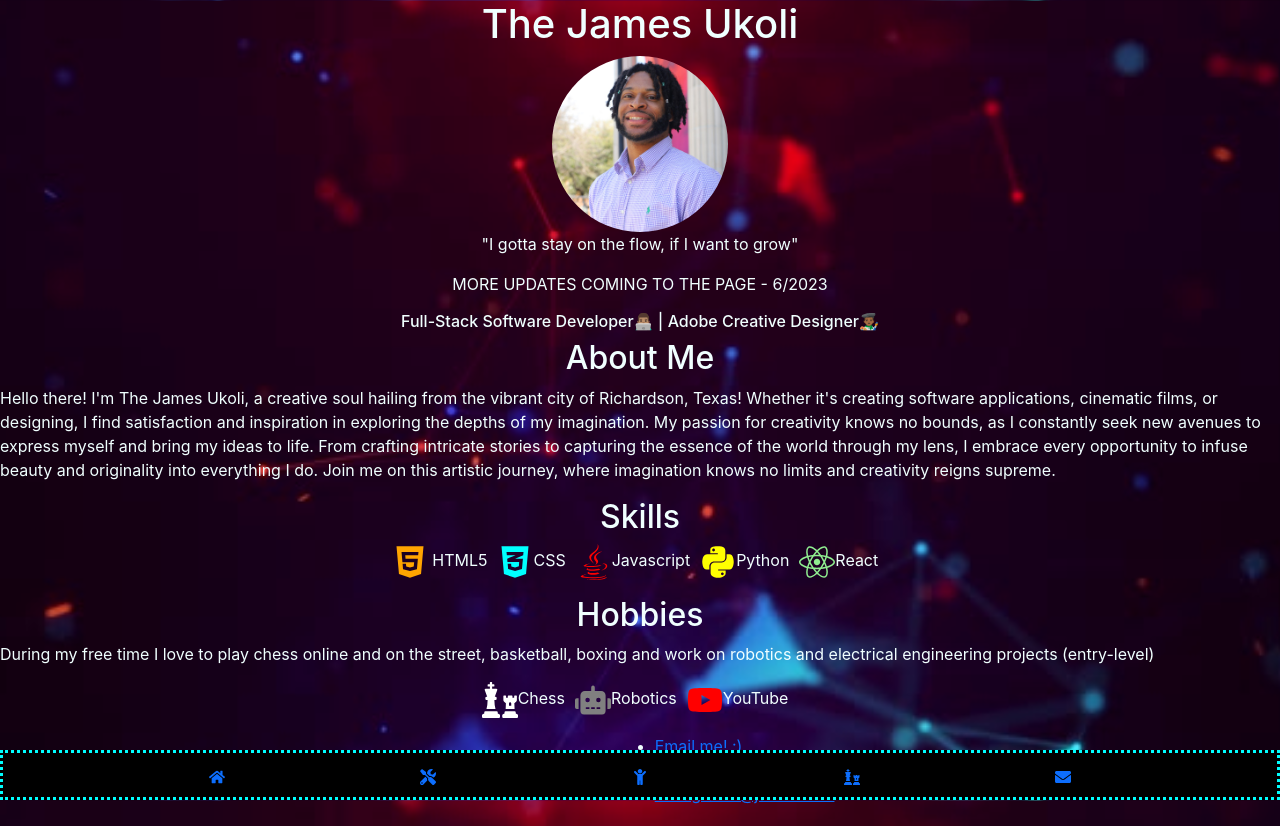
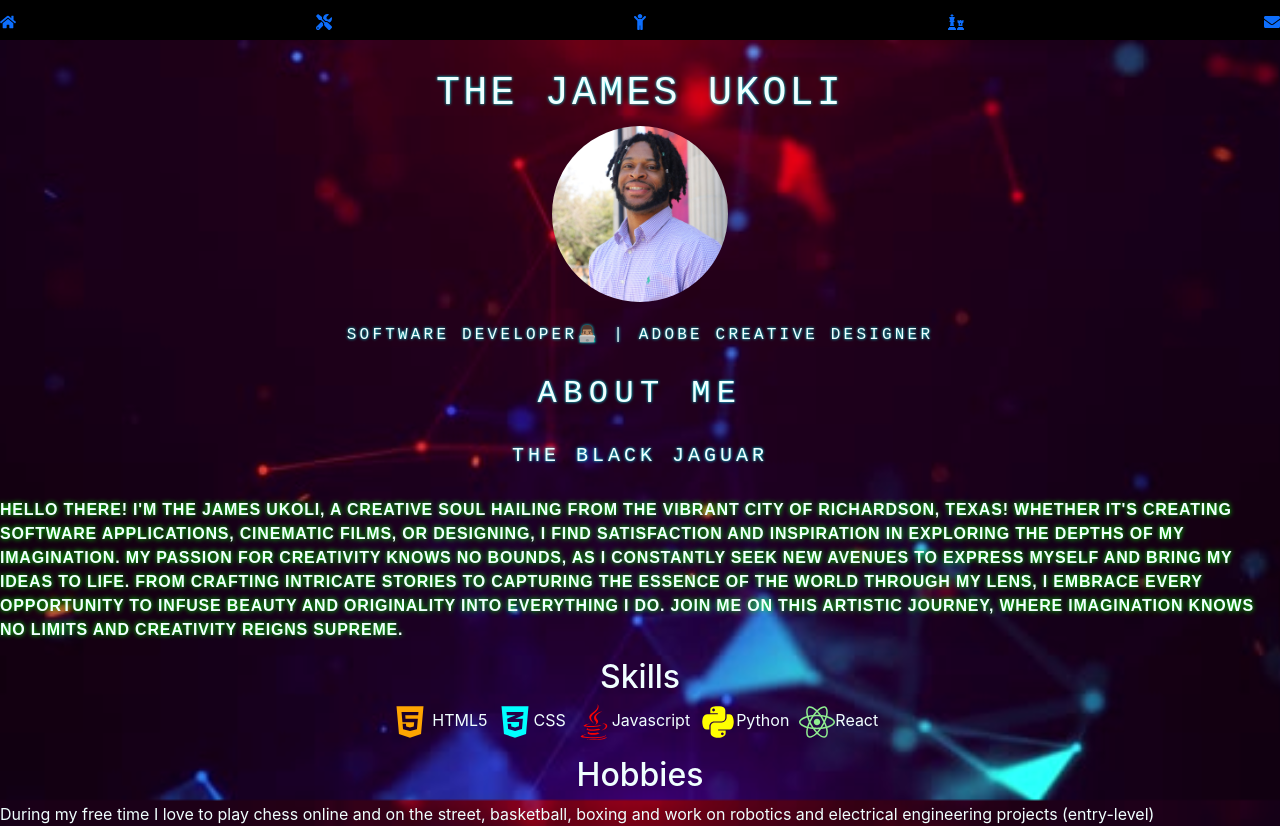
Before and after one commit to James-Ukoli/new_portfolio, a React (Create React App) app: page / in a window 1280 px wide. Shown: the top 826 px of the page. Built offline with nearby package versions, Linux system fonts and the light colour scheme.

Commit message:
Robotic text style update1

```diff
--- a/src/sections/AboutMe.css
+++ b/src/sections/AboutMe.css
@@ -1,4 +1,25 @@
-.paragraph {
-    background-color: red;
-    padding: 100px;
+.robotic-text {
+    font-family: "Roboto Mono", monospace;
+    letter-spacing: 0.2em;
+    text-transform: uppercase;
+    text-shadow: 0 0 3px cyan;
+    margin: 30px;
+  }
+
+.robotic-paragraph {
+    font-family: "Arial", sans-serif;
+  font-weight: bold;
+  letter-spacing: 0.05em;
+  text-transform: uppercase;
+  text-shadow: 0 0 5px #00ff00;
+  animation: glitch 2s infinite;
 }
+
+/* .cyan {
+    color: ;
+} */
+
+.black {
+
+    text-shadow: cyan  30px;
+}
--- a/src/sections/AboutMe.js
+++ b/src/sections/AboutMe.js
@@ -5,8 +5,10 @@ function AboutMe() {
   return (
     <>
       <div id="aboutme" className="">
-        <h2 className="center">About Me</h2>
-        <p classname="paragraph">
+        <h2 className="center robotic-text ">About Me</h2>
+        <h5 className="center robotic-text black">The Black Jaguar</h5>
+
+        <p className="robotic-paragraph">
           Hello there! I'm The James Ukoli, a creative soul hailing from the
           vibrant city of Richardson, Texas! Whether it's creating software
           applications, cinematic films, or designing, I find satisfaction and
--- a/src/sections/ContactMe.Css
+++ b/src/sections/ContactMe.Css
@@ -2,3 +2,7 @@
     display: flex;
     justify-content: center;
 }
+
+.contactlinks {
+    display: flex;
+}
--- a/src/sections/ContactMe.js
+++ b/src/sections/ContactMe.js
@@ -1,8 +1,9 @@
 function ContactMe() {
   return (
     <>
-      <div id="contactme" className="center">
+      <div id="contactme">
         <h2 className="center">Contact Me</h2>
+        <div className="center contactlinks">
           <ul>
             <li>
               <a href="mailto:thejamesukoli@gmail.com">Email me! :) </a>
@@ -17,6 +18,7 @@ function ContactMe() {
             </li>
           </ul>
         </div>
+      </div>
     </>
   );
 }
--- /dev/null
+++ b/src/sections/Hobbies.css
@@ -0,0 +1,4 @@
+.paragraph {
+
+    margin: 30px;
+}
--- a/src/sections/Hobbies.js
+++ b/src/sections/Hobbies.js
@@ -10,7 +10,7 @@ function Hobbies() {
   return (
     <div className="">
       <h2 className="center">Hobbies</h2>
-      <p>
+      <p className="paragraph ">
         During my free time I love to play chess online and on the street,
         basketball, boxing and work on robotics and electrical engineering
         projects (entry-level)
--- a/src/sections/HomePage.css
+++ b/src/sections/HomePage.css
@@ -1,7 +1,8 @@
 .circle-image {
   border: cyan;
   border-radius: 100%;
-  width: 200px
+  width: 200px;
+
 }
 
 .row {
@@ -19,3 +20,16 @@
   justify-content: center;
   align-items: center;
 }
+
+.robotic-text {
+  font-family: "Roboto Mono", monospace;
+  letter-spacing: 0.2em;
+  text-transform: uppercase;
+  text-shadow: 0 0 3px cyan;
+  margin: 30px;
+}
+
+.h6 {
+font-size: small;
+margin-top: 10px;
+}
--- a/src/sections/HomePage.js
+++ b/src/sections/HomePage.js
@@ -5,7 +5,7 @@ import "./HomePage.css";
 function HomePage() {
   return (
     <>
-      <div id="homepage" className="">
+      <div id="homepage" className="robotic-text">
         <h1 className="center">The James Ukoli</h1>
         <div className="row picAndQuote">
           <img
@@ -13,14 +13,10 @@ function HomePage() {
             alt={profilePic}
             className="circle-image profilepic"
           />
-
-          <p className="center">
-            "I gotta stay on the flow, if I want to grow"
-          </p>
-          <p className="center">MORE UPDATES COMING TO THE PAGE - 6/2023</p>
         </div>
-        <h6 className="center">
-          Full-Stack Software Developer👨🏽‍💻 | Adobe Creative Designer👨🏾‍🎨
+        <br />
+        <h6 className="center h6font">
+          Software Developer👨🏽‍💻 | Adobe Creative Designer
         </h6>
       </div>
     </>
--- a/src/sections/Navigation.css
+++ b/src/sections/Navigation.css
@@ -4,15 +4,5 @@ nav {
   left: 0;
   width: 100%;
   background-color: black;
-  color: cyan;
-  padding: 10px;
-  display: flex;
-  justify-content: space-evenly;
-  align-items: center;
-  border-style:dotted
-  /* background-color: rgb(140, 0, 255); */
-
+  /* padding: 10px 0; */
 }
-
-
-/* This makes the bar navigation*/
--- a/src/sections/Navigation.js
+++ b/src/sections/Navigation.js
@@ -4,7 +4,7 @@ import "./Navigation.css"; // Import the CSS file for styling
 
 const Navigation = () => {
   return (
-    <nav className="sidebar">
+    <nav className="navbar">
       <a href="#homepage">
         <FaHome />
       </a>
```
Also changed, not shown: src/sections/Projects.js (added, +11 -0 lines). Lines whose indentation alone changed are shown as unchanged.
